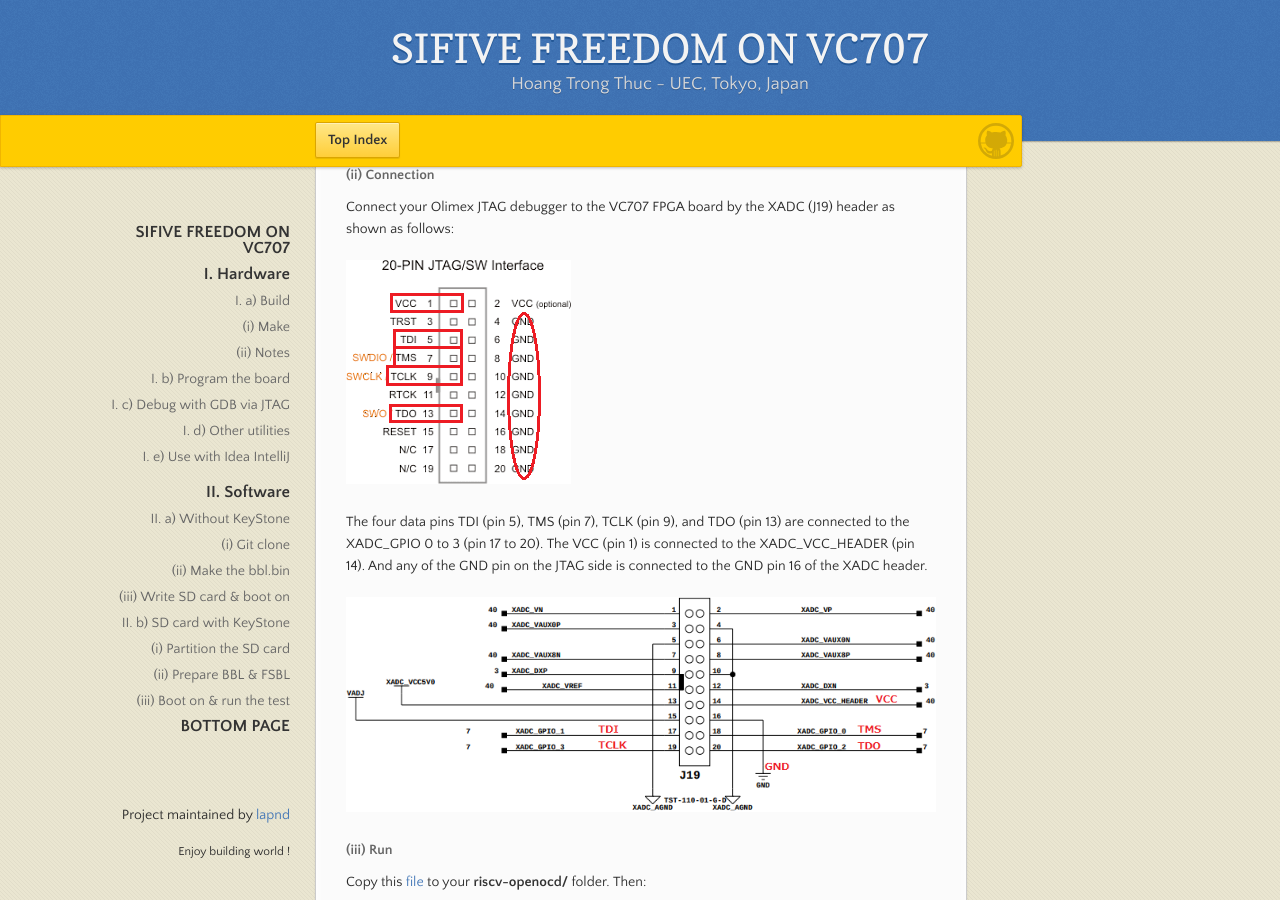
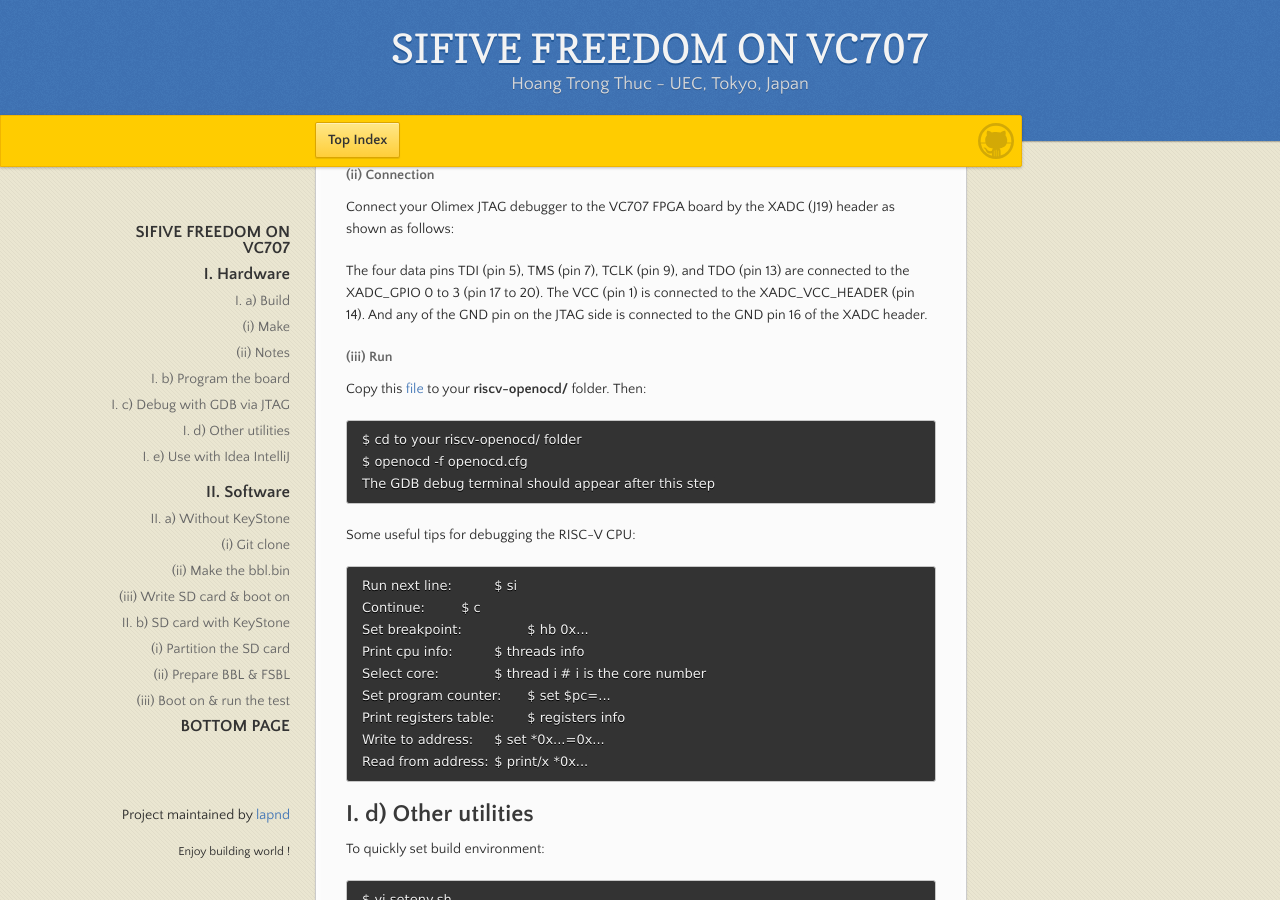
Before and after one commit to lapnd/httdes.github.io, a Jekyll site: the page built from vc707.md, in a window 1280 px wide and 900 px high, scrolled down 3487 px. Built offline with Jekyll 4.4.1, drawn with Linux system fonts in a browser that asks for light colours; our own code applies the rules of GitHub Pages for plain Markdown files.

Commit message:
Update vc707.md

```diff
--- a/vc707.md
+++ b/vc707.md
@@ -152,11 +152,7 @@ Then add this single line in the olimex-arm-usb-tiny-h.rules file:
 
 Connect your Olimex JTAG debugger to the VC707 FPGA board by the XADC (J19) header as shown as follows:
 
-![Branching](./jtag20pin.png)
-
 The four data pins TDI (pin 5), TMS (pin 7), TCLK (pin 9), and TDO (pin 13) are connected to the XADC_GPIO 0 to 3 (pin 17 to 20). The VCC (pin 1) is connected to the XADC_VCC_HEADER (pin 14). And any of the GND pin on the JTAG side is connected to the GND pin 16 of the XADC header.
-
-![Branching](./vc707-jtag.png)
 
 #### (iii) Run
 
```
